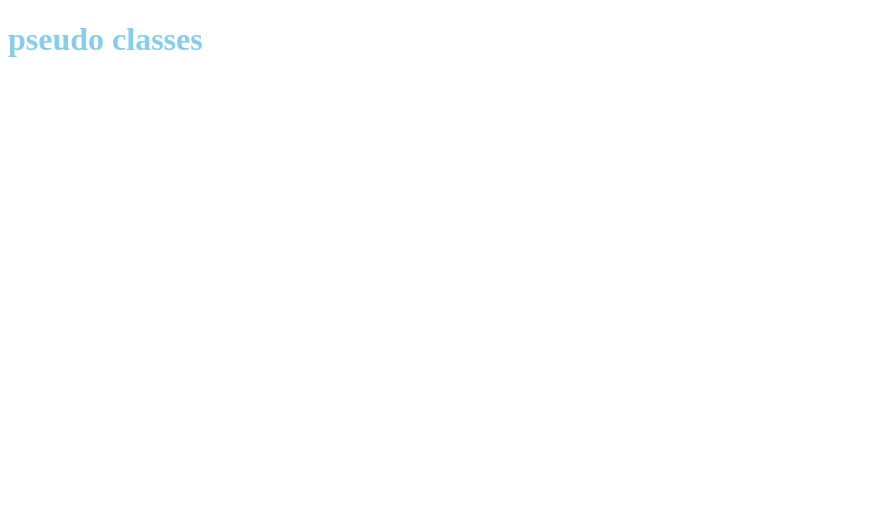
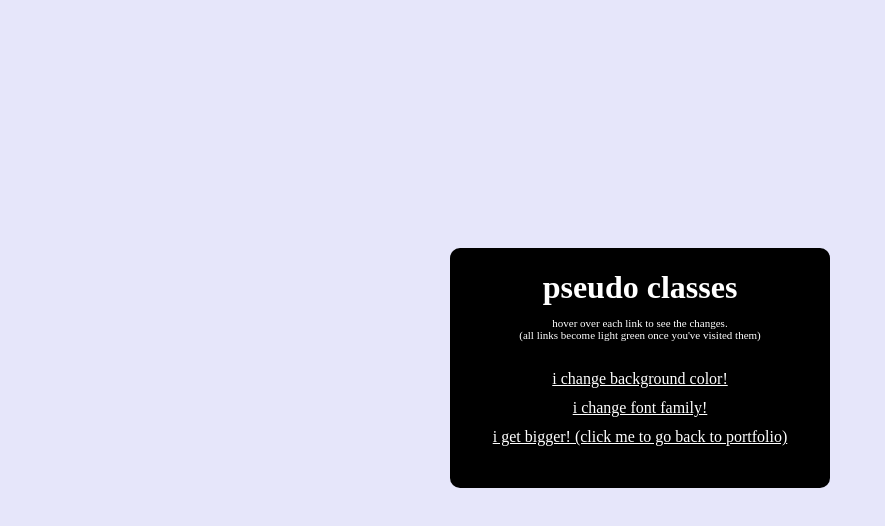
Before and after one commit to jessicaconde/webdev1-fa20, a plain HTML site: page css_portfolio/pseudo_classes/index.html in a window 1280 px wide. Shown: the whole page, without its empty margins (0-885 px from the left). Drawn offline with Linux system fonts and the light colour scheme.

Commit message:
pseudo class work

```diff
--- a/css_portfolio/pseudo_classes/index.html
+++ b/css_portfolio/pseudo_classes/index.html
@@ -7,6 +7,15 @@
     <title>pseudo classes</title>
 </head>
 <body>
+    <div id="container"><div id="box">
     <h1>pseudo classes</h1>
+    <p>hover over each link to see the changes.
+    <br>(all links become light green once you've visited them)</p>
+    <br>
+<a class="one" href="http://randomcolour.com/" target="_blank">i change background color!</p>
+    <a class="two" href="http://corndog.io/" target="_blank">i change font family!</p>
+
+    <a class="three" href="https://jessicaconde.github.io/webdev1-fa20/css_portfolio/">i get bigger! (click me to go back to portfolio)</p>
+</div></div>
 </body>
 </html>
--- a/css_portfolio/pseudo_classes/style.css
+++ b/css_portfolio/pseudo_classes/style.css
@@ -1,3 +1,61 @@
+#container {
+    max-width: 90vh;
+    display: flex;
+    flex-direction: column;
+    align-items: center;
+    justify-content: center;
+    margin: 0 auto;
+}
+
+#box {
+    margin-top: 30vh;
+    background-color: black;
+    width: 300px;
+    height: 200px;
+    padding: 10px 10px 10px 10px;
+    text-align: center;
+    padding: 0 40px 40px 40px;
+    border-radius: 10px;
+}
+
+body {
+    background-color: lavender;
+}
+
 h1 {
-    color: skyblue;
+    color: white;
+    margin-bottom: 0;
 }
+
+p {
+    font-size: 11px;
+    color: white;
+}
+
+a {
+    color: white;
+}
+
+a.one:hover {
+    background-color: indigo;
+}
+
+a.one:visited {
+    color: lightgreen;
+}
+
+a.two:hover {
+    font-family: Courier New;
+}
+
+a.two:visited {
+    color: lightgreen;
+}
+
+a.three:hover {
+    font-size: 25px;
+}
+
+a.three:visited {
+    color: lightgreen;
+}
```
